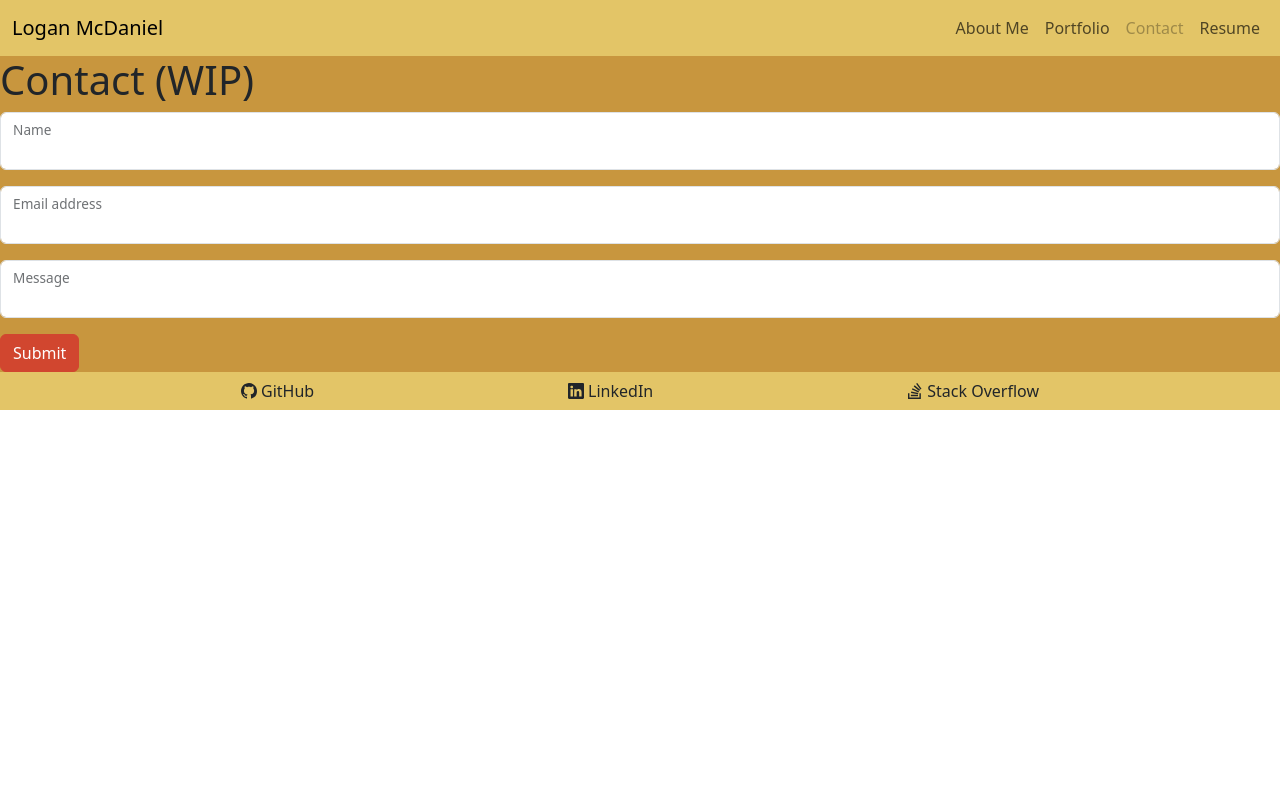
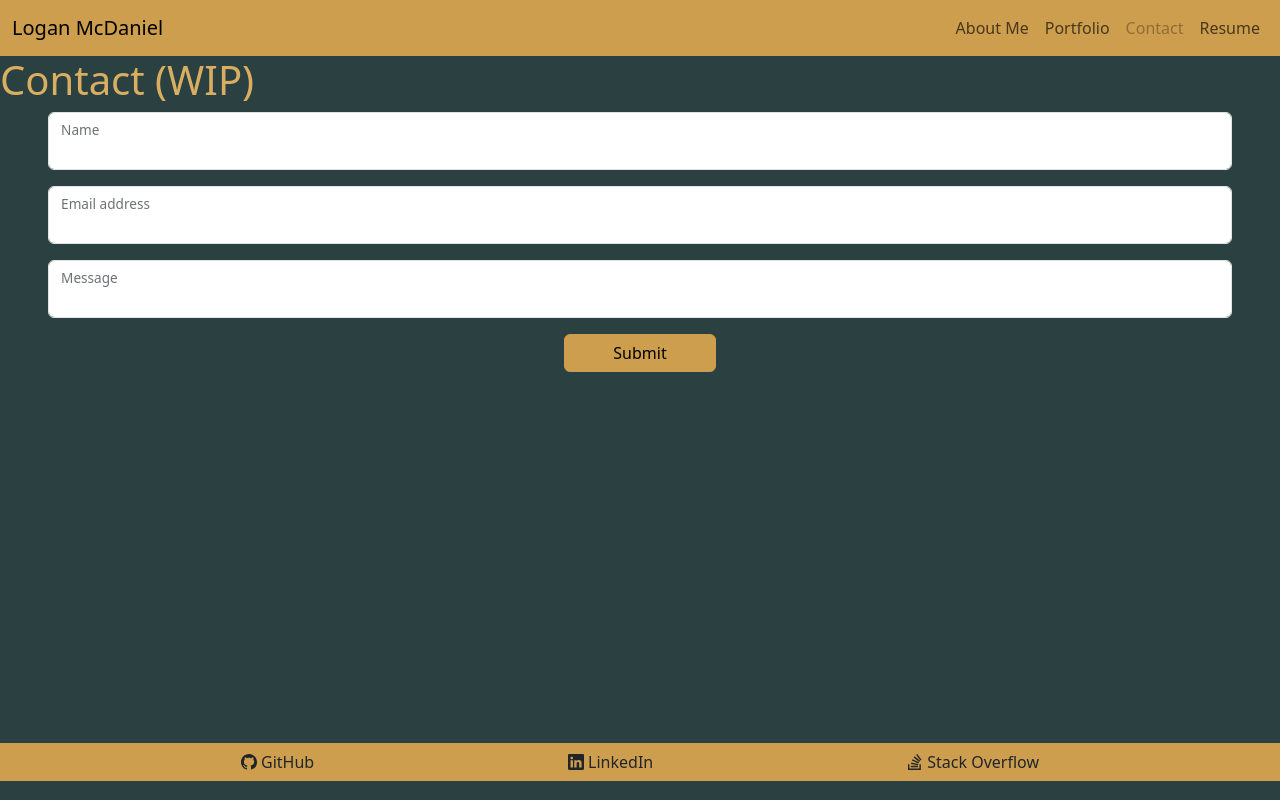
Before and after one commit to lsmcd/React-Portfolio, a React (Vite) app: page /contact in a window 1280 px wide. Built offline with nearby package versions, Linux system fonts and the light colour scheme.

Commit message:
fix styles

```diff
--- a/src/App.jsx
+++ b/src/App.jsx
@@ -8,9 +8,9 @@ function App() {
   return (
     <>
       <Navbar />
-      <body className="bg-dark">
+      <main className="bg-dark">
         <Outlet />
-      </body>
+      </main>
       <Footer />
     </>
   )
--- a/src/components/Footer.jsx
+++ b/src/components/Footer.jsx
@@ -1,5 +1,5 @@
 export default function Navbar() {
-    return <footer className="col-12 position-sticky bottom-0 start-0 bg-light d-flex justify-content-evenly">
+    return <footer className="col-12 position-sticky bottom-0 bg-secondary d-flex justify-content-evenly">
         <a href="https://github.com/lsmcd">
             <button className="btn">
                 <svg xmlns="http://www.w3.org/2000/svg" width="20" height="20" fill="currentColor" class="bi bi-github" viewBox="0 0 20 20">
--- a/src/components/Navbar.jsx
+++ b/src/components/Navbar.jsx
@@ -14,24 +14,29 @@ export default function Navbar() {
         handlePageChange()
     }, []);
 
-    return <header>
-        <nav className="navbar navbar-expand-lg bg-light">
+    return <header className="position-sticky top-0">
+        <nav className="navbar navbar-expand-lg bg-secondary">
             <div className="container-fluid">
                 <a className="navbar-brand">Logan McDaniel</a>
                 <ul className="navbar-nav ms-auto mb-2 mb-lg-0">
-                    <li onClick={handlePageChange} className="nav-item">
+                    <li onClick={handlePageChange} className="nav-item d-lg-block d-none">
                         <Link  className={currentPage === "aboutme" ? "nav-link disabled": "nav-link"} to={"aboutme"}>About Me</Link>
                     </li>
-                    <li onClick={handlePageChange} className="nav-item">
+                    <li onClick={handlePageChange} className="nav-item d-lg-block d-none">
                         <Link className={currentPage === "portfolio" ? "nav-link disabled": "nav-link"} to={"portfolio"}>Portfolio</Link>
                     </li>
-                    <li onClick={handlePageChange} className="nav-item">
+                    <li onClick={handlePageChange} className="nav-item d-lg-block d-none">
                         <Link className={currentPage === "contact" ? "nav-link disabled": "nav-link"} to={"contact"}>Contact</Link>
                     </li>
-                    <li onClick={handlePageChange} className="nav-item">
+                    <li onClick={handlePageChange} className="nav-item d-lg-block d-none">
                         <Link className={currentPage === "resume" ? "nav-link disabled": "nav-link"} to={"resume"}>Resume</Link>
                     </li>
                 </ul>
+                <Link className="nav-link d-lg-none" to={"/"}>
+                    <svg xmlns="http://www.w3.org/2000/svg" width="32" height="32" fill="currentColor" class="bi bi-house" viewBox="0 0 16 16">
+                        <path d="M8.707 1.5a1 1 0 0 0-1.414 0L.646 8.146a.5.5 0 0 0 .708.708L2 8.207V13.5A1.5 1.5 0 0 0 3.5 15h9a1.5 1.5 0 0 0 1.5-1.5V8.207l.646.647a.5.5 0 0 0 .708-.708L13 5.793V2.5a.5.5 0 0 0-.5-.5h-1a.5.5 0 0 0-.5.5v1.293zM13 7.207V13.5a.5.5 0 0 1-.5.5h-9a.5.5 0 0 1-.5-.5V7.207l5-5z"/>
+                    </svg>
+                </Link>
             </div>
         </nav>
     </header>
--- a/src/pages/AboutMePage.jsx
+++ b/src/pages/AboutMePage.jsx
@@ -1,5 +1,5 @@
 export default function AboutMePage() {
-    return <div id="aboutmepage">
+    return <div className="text-light" id="aboutmepage">
         <h1>AboutMePage</h1>
     </div>
 }
--- a/src/pages/ContactPage.jsx
+++ b/src/pages/ContactPage.jsx
@@ -25,22 +25,24 @@ export default function ContactPage() {
         setNameRequired(false);
     }, [])
 
-    return <div id="contactpage">
+    return <div className="text-light" id="contactpage">
         <h1>Contact (WIP)</h1>
-        <form>
-            <div className="form-floating mb-3">
+        <form className="">
+            <div className="mx-5 form-floating mb-3">
                 <input onMouseOut={nameHandler} type="text" className="form-control" id="name"/>
                 <label htmlFor="name" className="form-label">{nameRequired ? "Name (required)" : "Name"}</label>
             </div>
-            <div className="form-floating mb-3">
+            <div className="mx-5 form-floating mb-3">
                 <input onMouseOut={emailHandler} type="email" className="form-control" id="email" aria-describedby="emailHelp"/>
                 <label htmlFor="email" className="form-label">{emailRequired ? "Email address (required)" : "Email address"}</label>
             </div>
-            <div className="form-floating mb-3">
+            <div className="mx-5 form-floating mb-3">
                 <input onMouseOut={messageHandler} type="text" className="form-control" id="message"/>
                 <label htmlFor="message" className="form-label">{messageRequired ? "Message (required)" : "Message"}</label>
             </div>
-            <button type="submit" className="btn btn-secondary">Submit</button>
+            <div className="col-12 d-flex justify-content-center">
+                <button type="submit" className="px-5 mx-3 mb-3 btn btn-secondary">Submit</button>
+            </div>
         </form>
     </div>
 }
--- a/src/pages/ErrorPage.jsx
+++ b/src/pages/ErrorPage.jsx
@@ -5,7 +5,7 @@ export default function ErrorPage() {
   console.error(error);
 
   return (
-    <div id="error-page">
+    <div className="text-light" id="error-page">
       <h1>Oops!</h1>
       <p>Sorry, an unexpected error has occurred.</p>
       <p>
--- a/src/pages/HomePage.jsx
+++ b/src/pages/HomePage.jsx
@@ -1,5 +1,5 @@
 export default function HomePage() {
-    return <div id="homepage">
+    return <div className="text-light" id="homepage">
         <h1>HomePage</h1>
     </div>
 }
--- a/src/pages/PortfolioPage.jsx
+++ b/src/pages/PortfolioPage.jsx
@@ -16,7 +16,7 @@ export default function PortfolioPage() {
         }
     });
 
-    return <div id="portfoliopage">
+    return <div className="text-light" id="portfoliopage">
         <h1>PortfolioPage</h1>
         <div className="d-lg-inline-flex flex-row justify-content-center">
 
--- a/src/pages/ResumePage.jsx
+++ b/src/pages/ResumePage.jsx
@@ -1,5 +1,5 @@
 export default function ResumePage() {
-    return <div id="resumepage">
+    return <div className="text-light" id="resumepage">
         <h1>ResumePage</h1>
     </div>
 }
--- a/src/scss/_variables.scss
+++ b/src/scss/_variables.scss
@@ -1,17 +1,17 @@
 /* SCSS HEX */
-$arylide-yellow: #e3c567ff;
-$satin-sheen-gold: #c8963eff;
+$dark-slate-gray: #2b4141ff;
+$satin-sheen-gold: #CD9E4Dff;
 $earth-yellow: #d9ae61ff;
 $chili-red: #d1462fff;
 $rich-black: #0d0c1dff;
 
 $theme-colors: (
-  "primary":    $arylide-yellow,
-  "secondary":  $chili-red,
+  "primary":    $dark-slate-gray,
+  "secondary":  $satin-sheen-gold,
   "success":    $earth-yellow,
   "info":       $rich-black,
   "warning":    $chili-red,
   "danger":     $chili-red,
-  "light":      $arylide-yellow,
-  "dark":       $satin-sheen-gold
+  "light":      $earth-yellow,
+  "dark":       $dark-slate-gray
 );
--- a/src/scss/styles.scss
+++ b/src/scss/styles.scss
@@ -1,2 +1,17 @@
 @import "./variables";
 @import "~bootstrap/scss/bootstrap.scss";
+
+body {
+    height: 100vh;
+    background-color: $dark-slate-gray;
+}
+main {
+    min-height: 85.9vh;
+}
+
+@media (min-width: 992px) {
+    header nav {
+        display: none;
+        color: #ffffff;
+    }
+}
```
